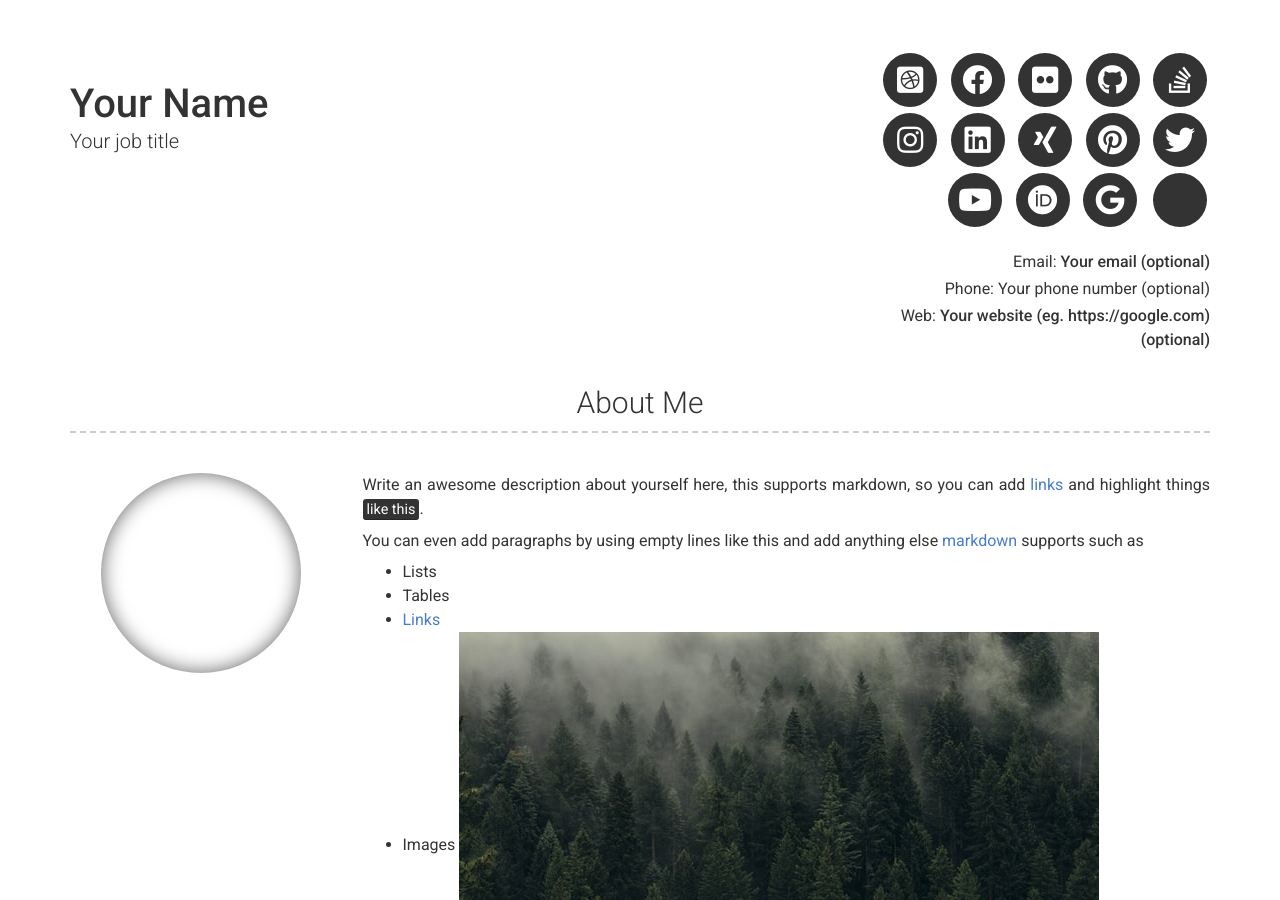
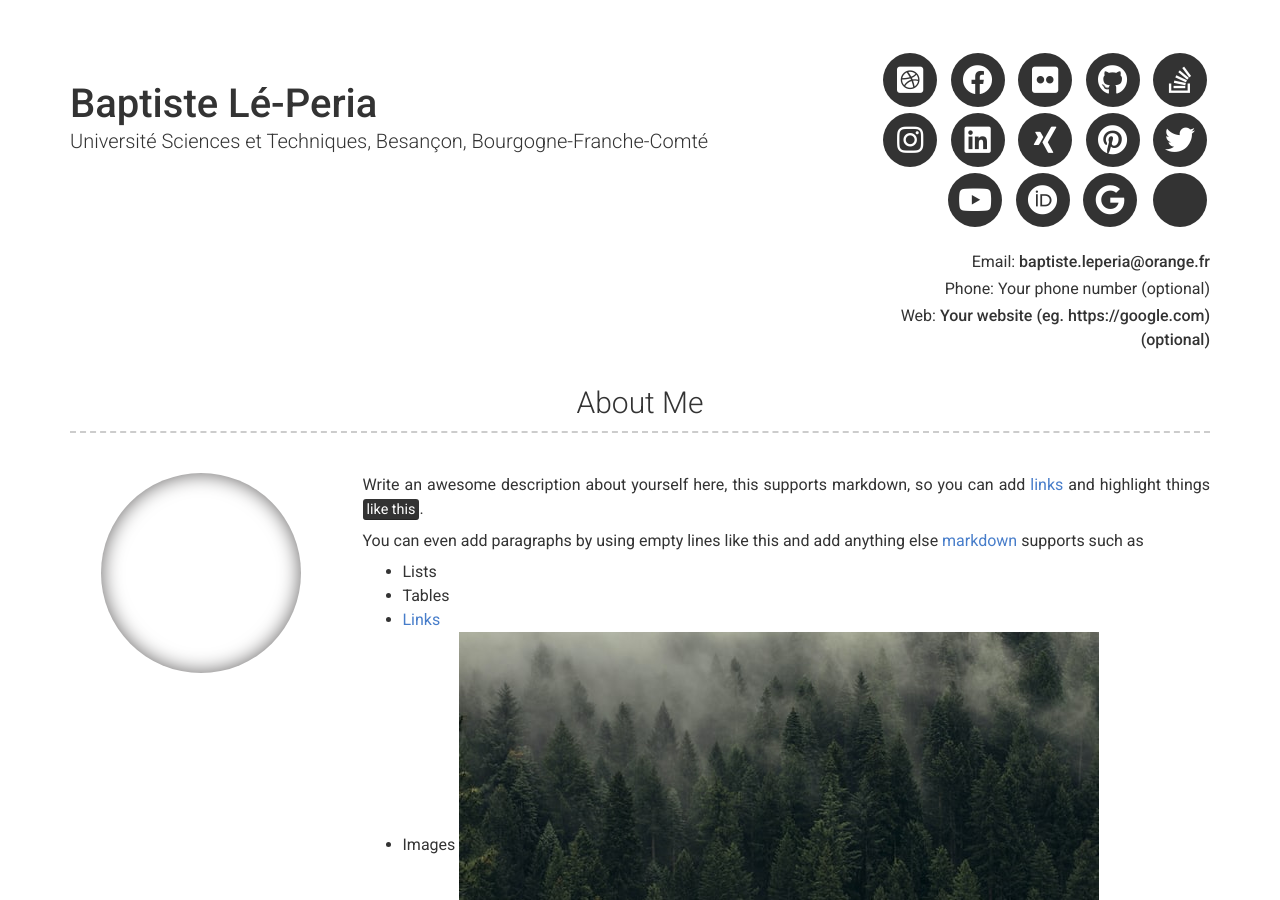
Before and after one commit to baptisteLeperia/cv, a Jekyll site: the page built from index.md, in a window 1280 px wide and 900 px high. Built offline with Jekyll 4.4.1, drawn with Linux system fonts in a browser that asks for light colours; nearby versions of some CDN libraries; some of the changed text lies outside the part shown.

Commit message:
update name, job, email

```diff
--- a/_config.yml
+++ b/_config.yml
@@ -6,9 +6,9 @@ repository: Git repository where your resume will be hosted, only required if yo
 version: 2
 
 # Personal info
-name: Your Name
-title: Your job title
-email: Your email (optional)
+name: Baptiste Lé-Peria
+title: Université Sciences et Techniques, Besançon, Bourgogne-Franche-Comté
+email: baptiste.leperia@orange.fr
 # email_title: Email (Email title override)
 phone: Your phone number (optional)
 # phone_title: Phone (Phone title override)
```
